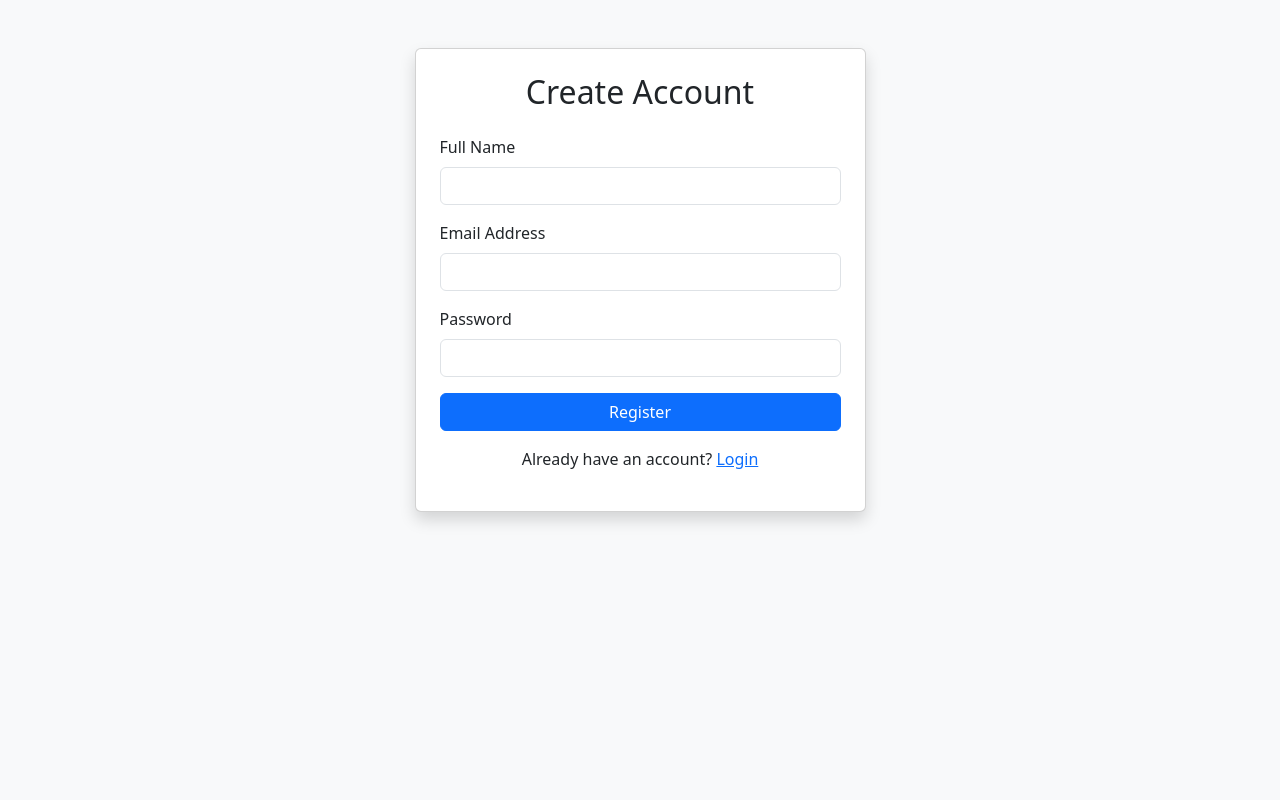
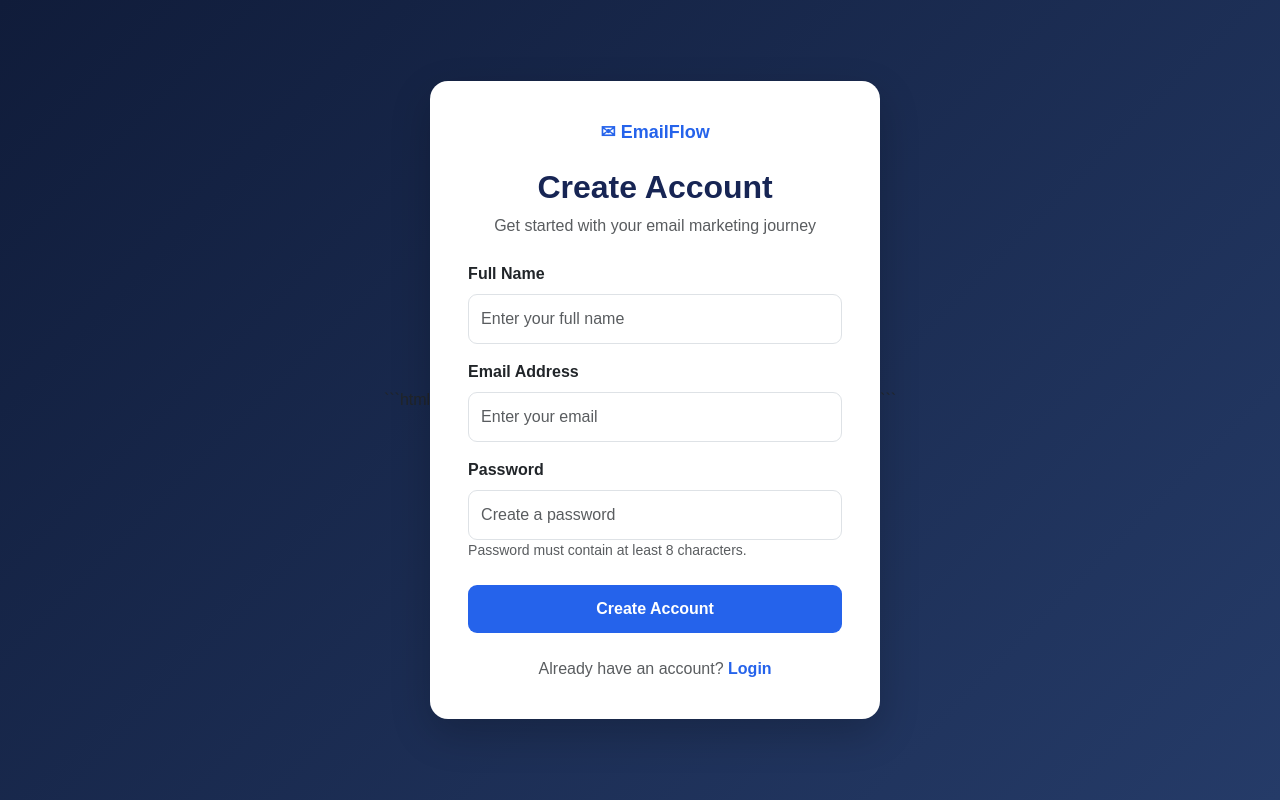
Before and after one commit to Priyanka-github26/Email-Marketing-Automation, a Flask app: page /register in a window 1280 px wide. Run offline with Flask 3, Linux system fonts and the light colour scheme.

Commit message:
Redesign login and register pages

````diff
--- a/app/templates/register.html
+++ b/app/templates/register.html
@@ -1,19 +1,85 @@
-
+```html
 <!DOCTYPE html>
 <html lang="en">
 <head>
     <meta charset="UTF-8">
     <meta name="viewport" content="width=device-width, initial-scale=1.0">
     <title>Register | Email Marketing Automation</title>
+
     <link href="https://cdn.jsdelivr.net/npm/bootstrap@5.3.3/dist/css/bootstrap.min.css" rel="stylesheet">
+
+    <style>
+        body {
+            min-height: 100vh;
+            background: linear-gradient(135deg, #101c3a, #253b68);
+            display: flex;
+            align-items: center;
+            justify-content: center;
+            font-family: Arial, sans-serif;
+            padding: 25px 0;
+        }
+
+        .register-card {
+            background: white;
+            border: none;
+            border-radius: 18px;
+            padding: 38px;
+            width: 100%;
+            max-width: 450px;
+            box-shadow: 0 15px 40px rgba(0, 0, 0, 0.2);
+        }
+
+        .brand {
+            color: #2563eb;
+            font-weight: 700;
+            font-size: 18px;
+            text-align: center;
+            margin-bottom: 22px;
+        }
+
+        .register-title {
+            color: #172554;
+            font-weight: 700;
+        }
+
+        .form-control {
+            padding: 12px;
+            border-radius: 9px;
+        }
+
+        .btn-register {
+            background: #2563eb;
+            color: white;
+            border: none;
+            padding: 12px;
+            border-radius: 9px;
+            font-weight: 600;
+        }
+
+        .btn-register:hover {
+            background: #1d4ed8;
+            color: white;
+        }
+
+        .login-link {
+            color: #2563eb;
+            text-decoration: none;
+            font-weight: 600;
+        }
+    </style>
 </head>
-<body class="bg-light">
 
-<div class="container mt-5">
-    <div class="row justify-content-center">
-        <div class="col-md-5">
-            <div class="card shadow p-4">
-                <h2 class="text-center mb-4">Create Account</h2>
+<body>
+
+<div class="register-card">
+
+    <div class="brand">✉ EmailFlow</div>
+
+    <h2 class="text-center register-title mb-2">Create Account</h2>
+
+    <p class="text-center text-muted mb-4">
+        Get started with your email marketing journey
+    </p>
 
     {% with messages = get_flashed_messages(with_categories=true) %}
         {% for category, message in messages %}
@@ -24,34 +90,53 @@
     {% endwith %}
 
     <form method="POST">
+
         <div class="mb-3">
-                        <label class="form-label">Full Name</label>
-                        <input type="text" name="name" class="form-control" required>
+            <label class="form-label fw-semibold">Full Name</label>
+            <input type="text"
+                   name="name"
+                   class="form-control"
+                   placeholder="Enter your full name"
+                   required>
         </div>
 
         <div class="mb-3">
-                        <label class="form-label">Email Address</label>
-                        <input type="email" name="email" class="form-control" required>
+            <label class="form-label fw-semibold">Email Address</label>
+            <input type="email"
+                   name="email"
+                   class="form-control"
+                   placeholder="Enter your email"
+                   required>
         </div>
 
-                    <div class="mb-3">
-                        <label class="form-label">Password</label>
-                        <input type="password" name="password" class="form-control" minlength="8" required>
+        <div class="mb-4">
+            <label class="form-label fw-semibold">Password</label>
+            <input type="password"
+                   name="password"
+                   class="form-control"
+                   placeholder="Create a password"
+                   minlength="8"
+                   required>
+            <small class="text-muted">
+                Password must contain at least 8 characters.
+            </small>
         </div>
 
-                    <button type="submit" class="btn btn-primary w-100">
-                        Register
+        <button type="submit" class="btn btn-register w-100">
+            Create Account
         </button>
+
     </form>
 
-                <p class="text-center mt-3">
+    <p class="text-center mt-4 mb-0 text-muted">
         Already have an account?
-                    <a href="{{ url_for('auth.login') }}">Login</a>
+        <a href="{{ url_for('auth.login') }}" class="login-link">
+            Login
+        </a>
     </p>
-            </div>
-        </div>
-    </div>
+
 </div>
 
 </body>
 </html>
+```
````
Lines whose indentation alone changed are shown as unchanged.
